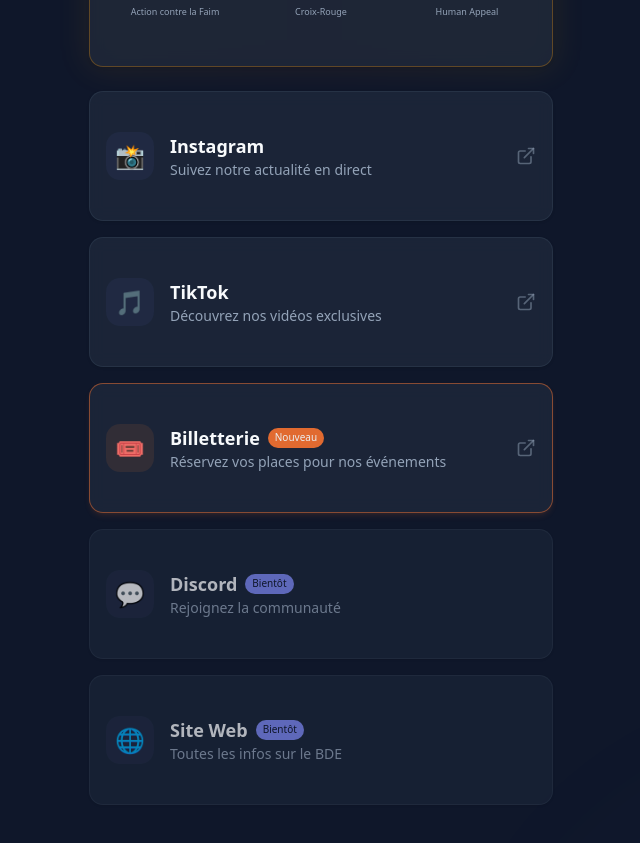
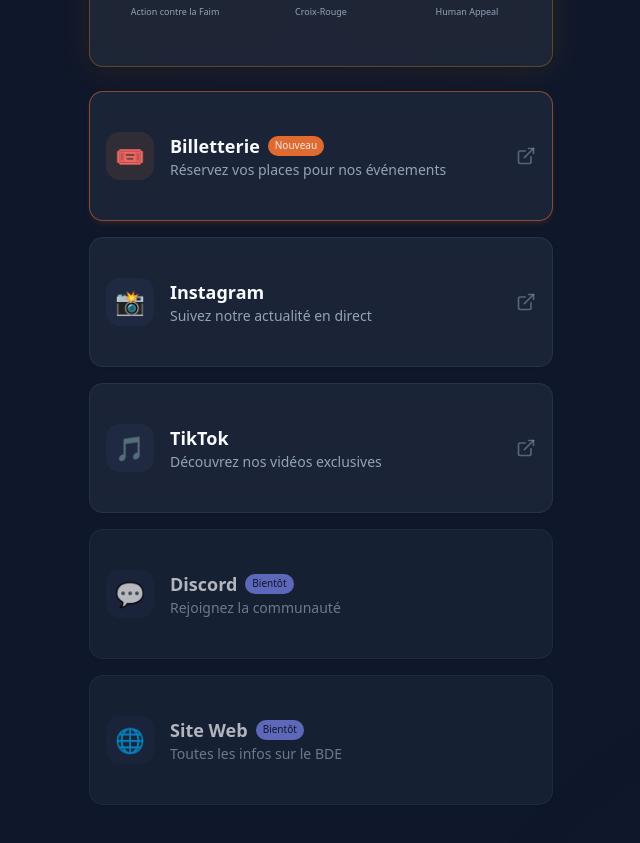
Before and after one commit to bdefensup/linktree-bde-fensup, a Next.js app: page / in a window 1280 px wide. Shown: the part 820-1663 px from the top of the page, without its empty margins (319-959 px from the left). Built offline with nearby package versions, Linux system fonts and the light colour scheme.

Commit message:
feat: Ajoute la colonne de rôle utilisateur à la base de données et réorganise l'ordre des liens sur la page d'accueil.

```diff
--- a/app/page.tsx
+++ b/app/page.tsx
@@ -25,6 +25,13 @@
 
   const links = [
     {
+      name: "Billetterie",
+      url: "/billetterie",
+      icon: "🎟️",
+      description: "Réservez vos places pour nos événements",
+      highlight: true,
+    },
+    {
       name: "Instagram",
       url: "https://BDE-FENSUP.short.gy/Instagram",
       icon: "📸",
@@ -36,13 +43,7 @@
       icon: "🎵",
       description: "Découvrez nos vidéos exclusives",
     },
-    {
-      name: "Billetterie",
-      url: "/billetterie",
-      icon: "🎟️",
-      description: "Réservez vos places pour nos événements",
-      highlight: true,
-    },
+
     {
       name: "Discord",
       url: "#",
```
Also changed, not shown: lib/prisma.ts (line endings or trailing spaces), 1 other file (tests, documents, lock files or other folders).
